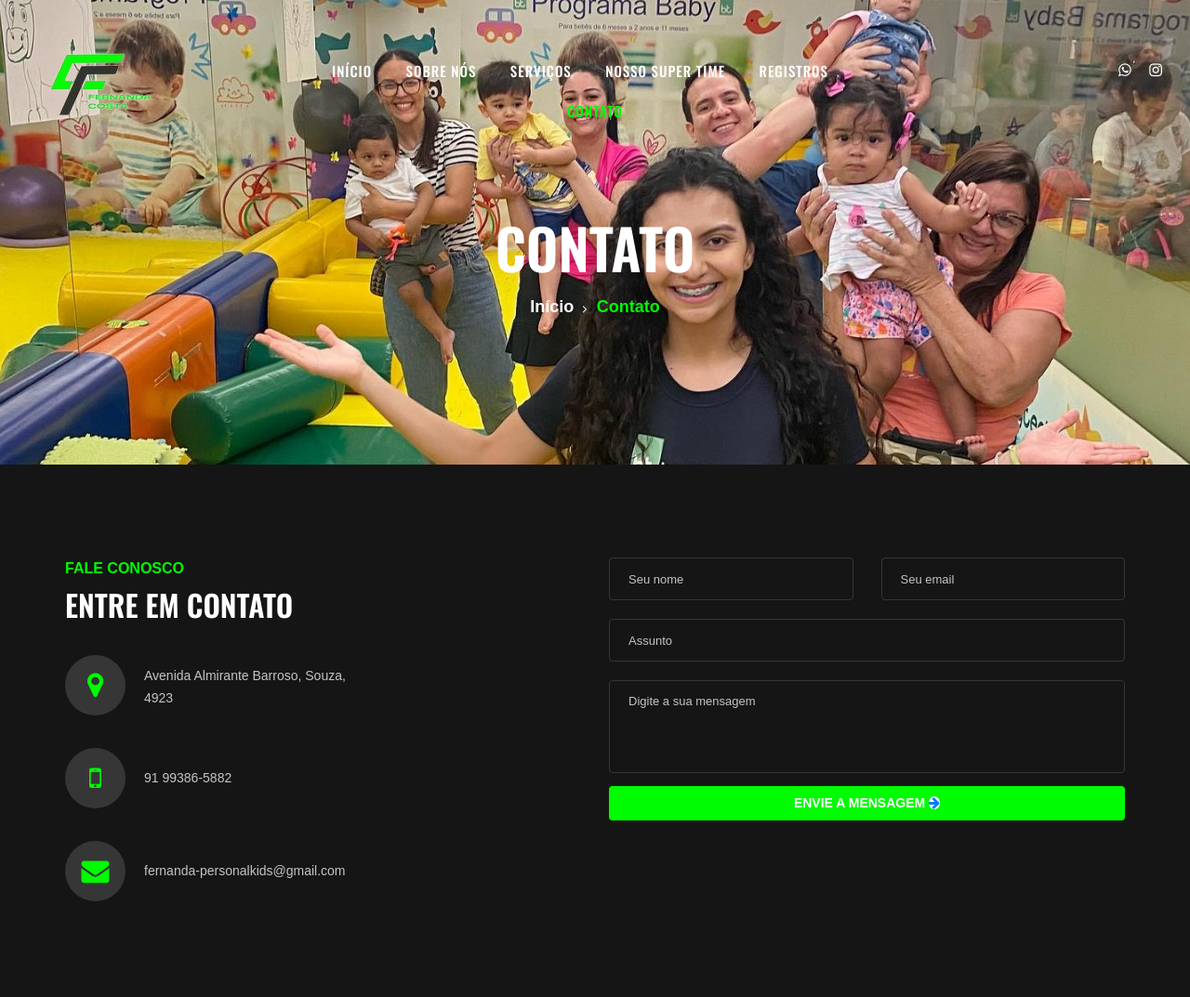
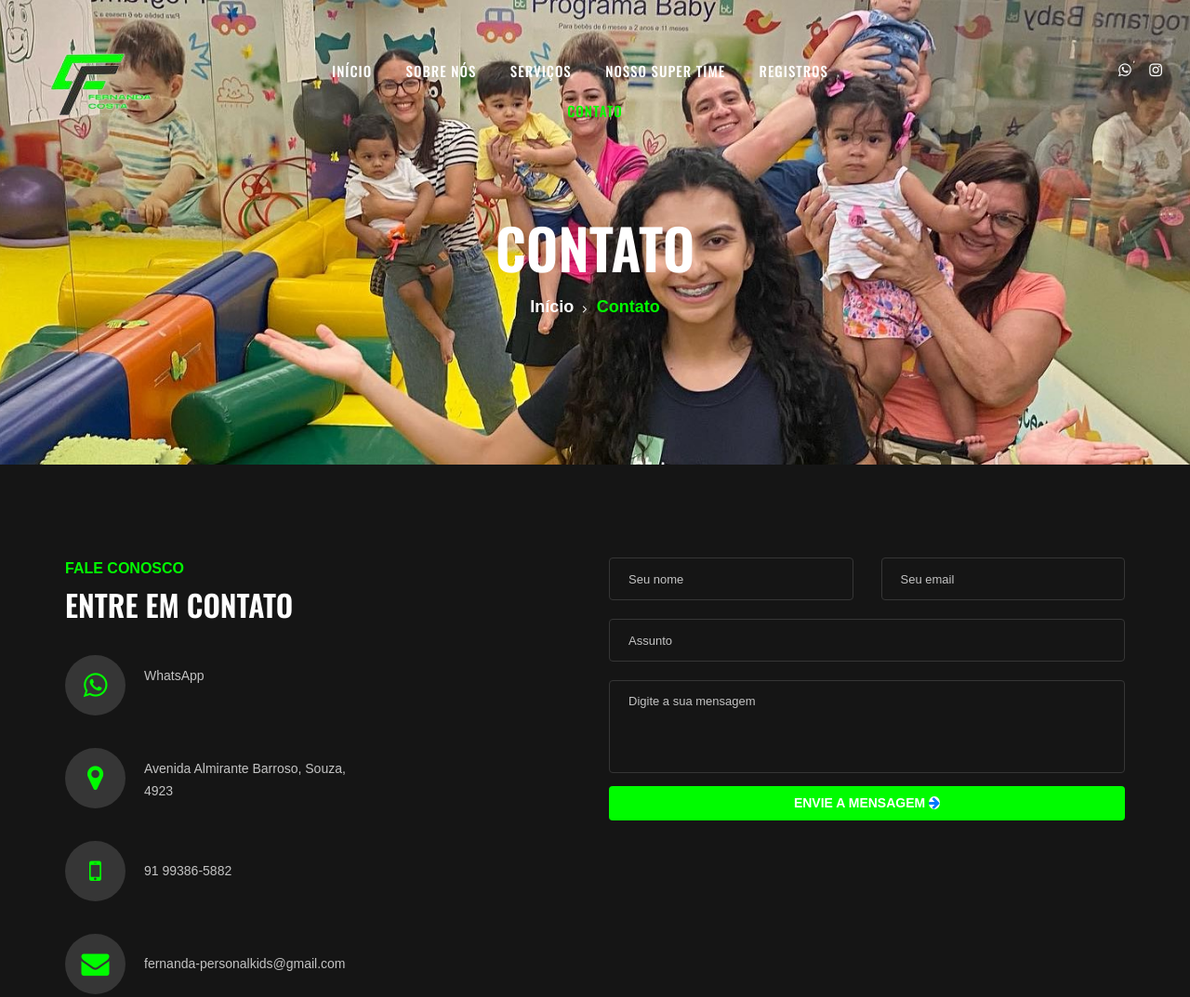
Before and after one commit to Lu1sHenrique/fernanda-personal, a plain HTML site: page contact.html in a window 1280 px wide. Shown: the top 1073 px of the page at 93% size. Drawn offline with nearby package versions, Linux system fonts and the light colour scheme; grey boxes are pictures that could not be loaded; a web font is replaced by a local one.

Commit message:
feat: adicionando whatsapp em contato

```diff
--- a/contact.html
+++ b/contact.html
@@ -125,6 +125,11 @@
                         <h2>ENTRE EM CONTATO</h2>
                     </div>
                     <div class="contact-widget">
+                        <div class="cw-text">
+                            <a href="https://wa.me/5591993865882?text=Olá, gostaria de falar sobre o seu serviço!"
+                                target="_blank"><i class="fa fa-whatsapp"></i></a>
+                            <p>WhatsApp</p>
+                        </div>
                         <div class="cw-text">
                             <i class="fa fa-map-marker"></i>
                             <p>Avenida Almirante Barroso, Souza,<br />4923</p>
```
